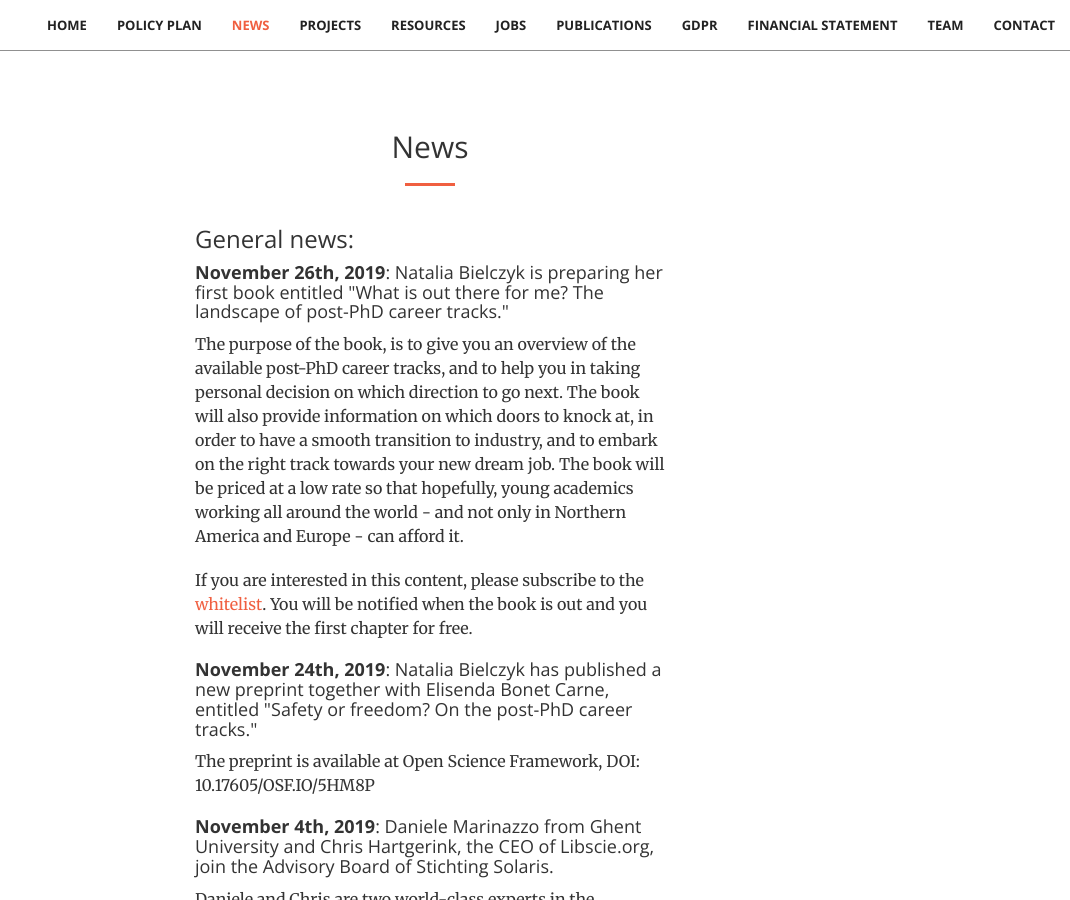
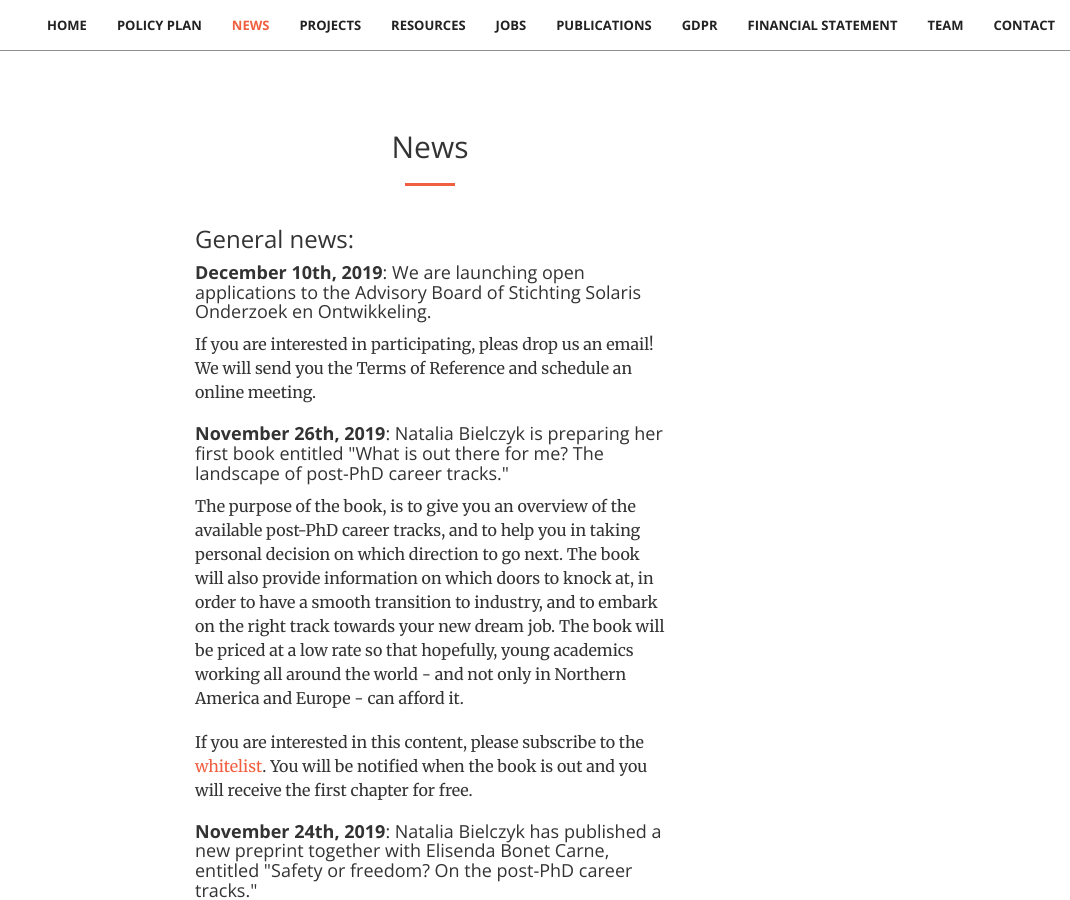
Before and after one commit to stichting-solaris/stichting-solaris.github.io, a Jekyll site: the page built from index.html, in a window 1280 px wide and 900 px high, scrolled down 5454 px. Shown: the whole window, without its empty margins (210-1280 px from the left). Built offline with Jekyll 4.4.1, drawn with Linux system fonts in a browser that asks for light colours.

Commit message:
Update news.html

```diff
--- a/_includes/news.html
+++ b/_includes/news.html
@@ -16,6 +16,15 @@
 
 <!-- General news: -->
                 <h3 class="section-heading">General news:</h3>
+                <h4 class="section-heading"><b>December 10th, 2019</b>: We are launching open applications
+                    to the Advisory Board of Stichting Solaris Onderzoek en Ontwikkeling.</h4>
+                    <p>If you are interested in participating, pleas drop us an email! We will send you
+                        the Terms of Reference and schedule an online meeting.</p>
+                    <p></p>
+                <p></p>
+
+
+
                 <h4 class="section-heading"><b>November 26th, 2019</b>: Natalia Bielczyk
                     is preparing her first book entitled
                     "What is out there for me? The landscape of post-PhD career tracks."</h4>
```
